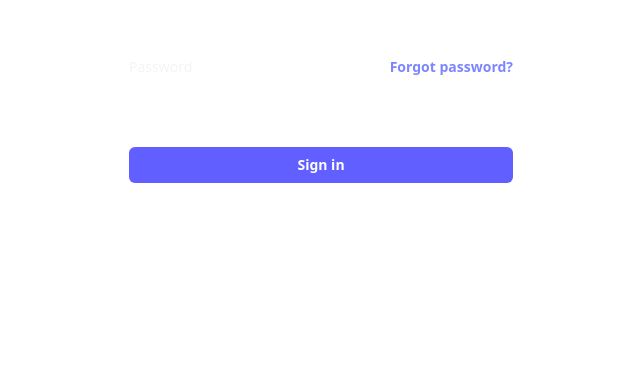
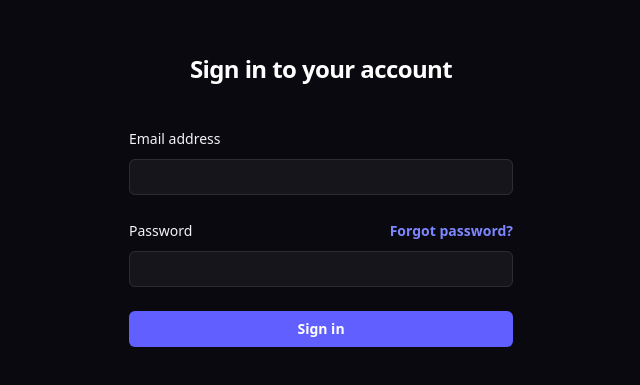
Before and after one commit to sanjayramabuddi/devtinder-web, a React (Vite) app: page /login in a window 1280 px wide. Shown: the part 201-586 px from the top of the page, without its empty margins (319-959 px from the left). Built offline with nearby package versions, Linux system fonts and the light colour scheme.

Commit message:
added error handling to login component and minor css fixes

```diff
--- a/src/pages/Body.jsx
+++ b/src/pages/Body.jsx
@@ -13,9 +13,7 @@ const Body = () => {
   const loggedUser = useSelector((store) => store.user);
 
   const fetchUser = async () => {
-    // 1. Prevent loop: Don't fetch if we are already on login page
-    if (location.pathname === "login") return;
-    // 2. Optimization: Don't fetch if user is already in Redux store
+    if (location.pathname === "/login") return;
     if (loggedUser) return;
     try {
       const user = await axios.get(BASE_URL + "/profile/view", {
@@ -24,7 +22,7 @@ const Body = () => {
       dispatch(addUser(user.data));
     } catch (err) {
       if (err.response?.status == 401) {
-        navigate("/login");
+        navigate("/");
       }
       console.log("Auth check failed", err);
     }
@@ -35,9 +33,11 @@ const Body = () => {
   }, []);
 
   return (
-    <div>
+    <div className="min-h-screen bg-[#09090f] text-white">
       <NavBar />
-      <Outlet />
+      <main className="pt-16">
+        <Outlet />
+      </main>
     </div>
   );
 };
--- a/src/pages/Login.jsx
+++ b/src/pages/Login.jsx
@@ -8,6 +8,7 @@ import { useNavigate } from "react-router-dom";
 const Login = () => {
   const [emailId, setEmailId] = useState("");
   const [password, setPassword] = useState("");
+  const [errors, setErrors] = useState("");
 
   const dispatch = useDispatch();
   const navigate = useNavigate();
@@ -25,16 +26,16 @@ const Login = () => {
         },
       );
       dispatch(addUser(response.data.data));
-      navigate("/");
+      navigate("/feed");
     } catch (error) {
-      console.log(error);
+      setErrors(error.response.data.message);
     }
   }
 
   return (
-    <div className="flex min-h-full flex-col justify-center px-6 py-12 lg:px-8">
+    <div className="flex min-h-screen flex-col justify-center bg-[#09090f]">
       <div className="sm:mx-auto sm:w-full sm:max-w-sm">
-        <h2 className="mt-10 text-center text-2xl/9 font-bold tracking-tight text-white">
+        <h2 className="text-center text-2xl/9 font-bold tracking-tight text-white">
           Sign in to your account
         </h2>
       </div>
@@ -92,7 +93,7 @@ const Login = () => {
               />
             </div>
           </div>
-
+          <p className="text-red-500 text-center">{errors}</p>
           <div>
             <button
               type="submit"
```
